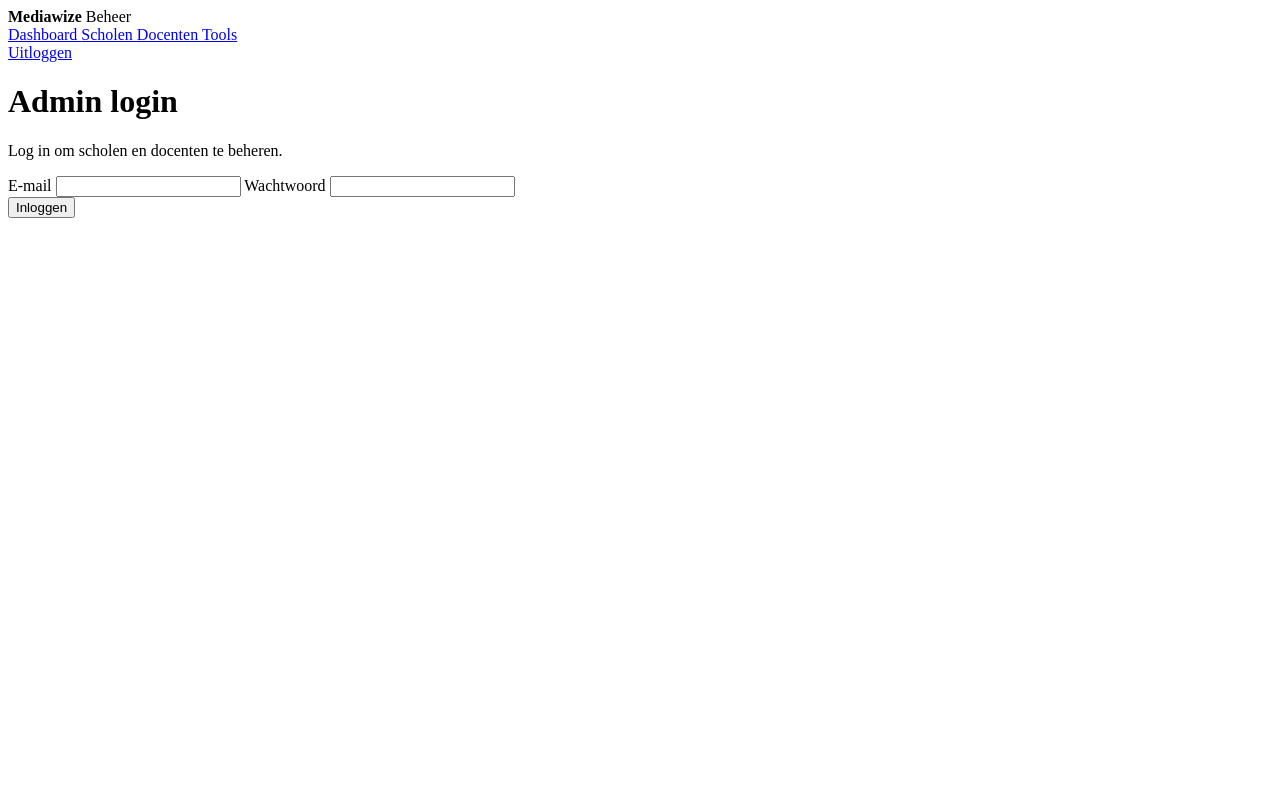
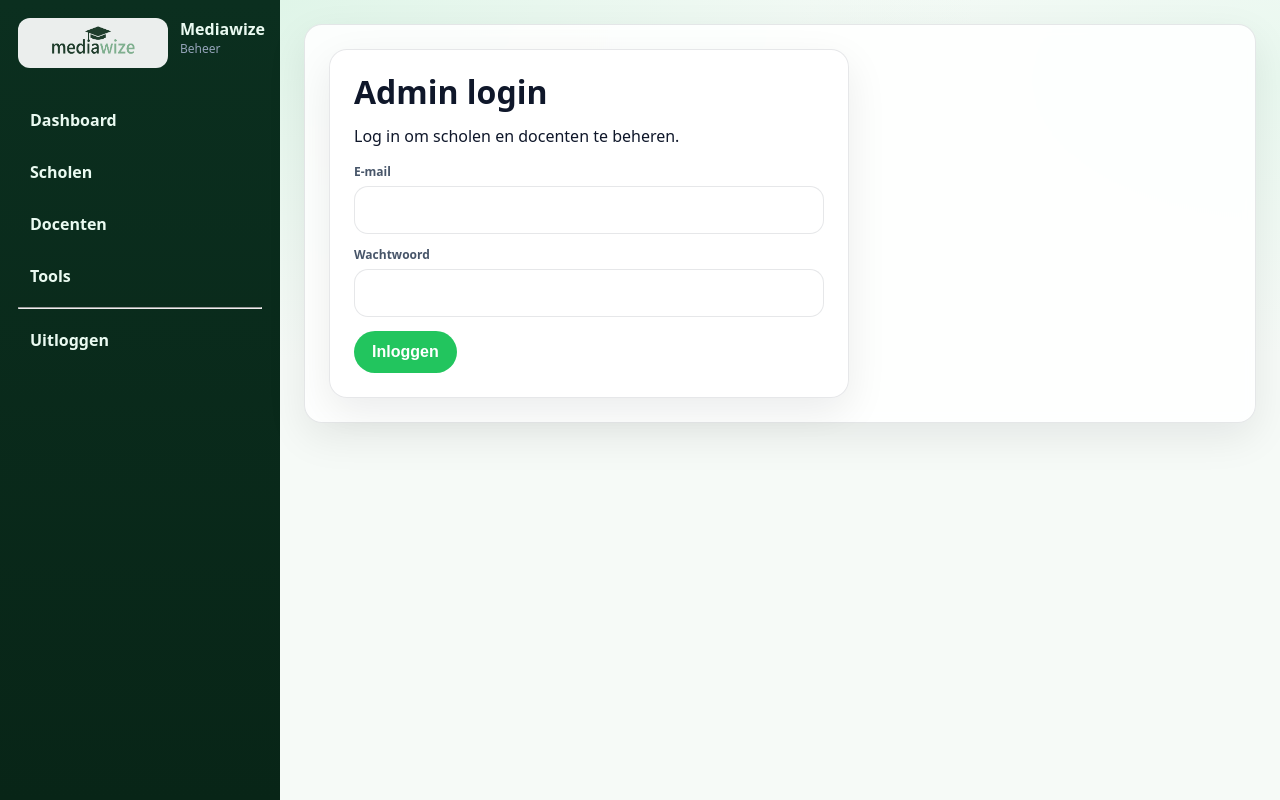
Before and after one commit to tnieuweboer-prog/mediawize, a Flask app: template templates/admin/login.html in a window 1280 px wide. Run offline with Flask 3, Linux system fonts and the light colour scheme; the template is opened without the code that fills it, so the values that code supplies are empty.

Commit message:
Update base_admin.html

```diff
--- a/templates/admin/base_admin.html
+++ b/templates/admin/base_admin.html
@@ -2,47 +2,40 @@
 <html lang="nl">
 <head>
   <meta charset="utf-8">
-  <title>{{ page_title or "Mediawize Beheer" }}</title>
   <meta name="viewport" content="width=device-width, initial-scale=1">
-
- <link rel="stylesheet" href="{{ url_for('admin.static', filename='admin.css') }}">
+  <title>{{ page_title or "Mediawize Admin" }}</title>
+  <link rel="stylesheet" href="/static/css/app.css">
 </head>
 
-<body class="admin-layout">
+<body>
+  <div class="app">
+    <aside class="sidebar" id="sidebar">
+      <div class="logo">
+        <div class="logo-badge">
+          <img src="/static/assets/mediawize-logo.webp" alt="Mediawize">
+        </div>
+        <div class="logo-text">
+          <div class="logo-title">Mediawize</div>
+          <div class="logo-sub">Beheer</div>
+        </div>
+      </div>
 
-  <!-- Sidebar -->
-  <aside class="admin-sidebar">
-    <div class="admin-logo">
-      <strong>Mediawize</strong>
-      <span>Beheer</span>
-    </div>
+      <nav class="nav">
+        <a href="/admin/" class="{{ 'active' if active_tab == 'admin_home' else '' }}">Dashboard</a>
+        <a href="/admin/schools" class="{{ 'active' if active_tab == 'schools' else '' }}">Scholen</a>
+        <a href="/admin/teachers" class="{{ 'active' if active_tab == 'teachers' else '' }}">Docenten</a>
+        <a href="/admin/tools" class="{{ 'active' if active_tab == 'tools' else '' }}">Tools</a>
 
-    <nav class="admin-nav">
-      <a href="/admin/" class="{% if active_tab == 'admin_home' %}active{% endif %}">
-        Dashboard
-      </a>
-      <a href="/admin/schools" class="{% if active_tab == 'schools' %}active{% endif %}">
-        Scholen
-      </a>
-      <a href="/admin/teachers" class="{% if active_tab == 'teachers' %}active{% endif %}">
-        Docenten
-      </a>
-      <a href="/admin/tools" class="{% if active_tab == 'tools' %}active{% endif %}">
-        Tools
-      </a>
-    </nav>
+        <hr>
+        <a href="/admin/logout">Uitloggen</a>
+      </nav>
+    </aside>
 
-    <div class="admin-footer">
-      <a href="/admin/logout" class="logout">
-        Uitloggen
-      </a>
-    </div>
-  </aside>
-
-  <!-- Content -->
-  <main class="admin-content">
-    {% block content %}{% endblock %}
-  </main>
-
+    <main class="content">
+      <div class="card">
+        {% block content %}{% endblock %}
+      </div>
+    </main>
+  </div>
 </body>
 </html>
```
